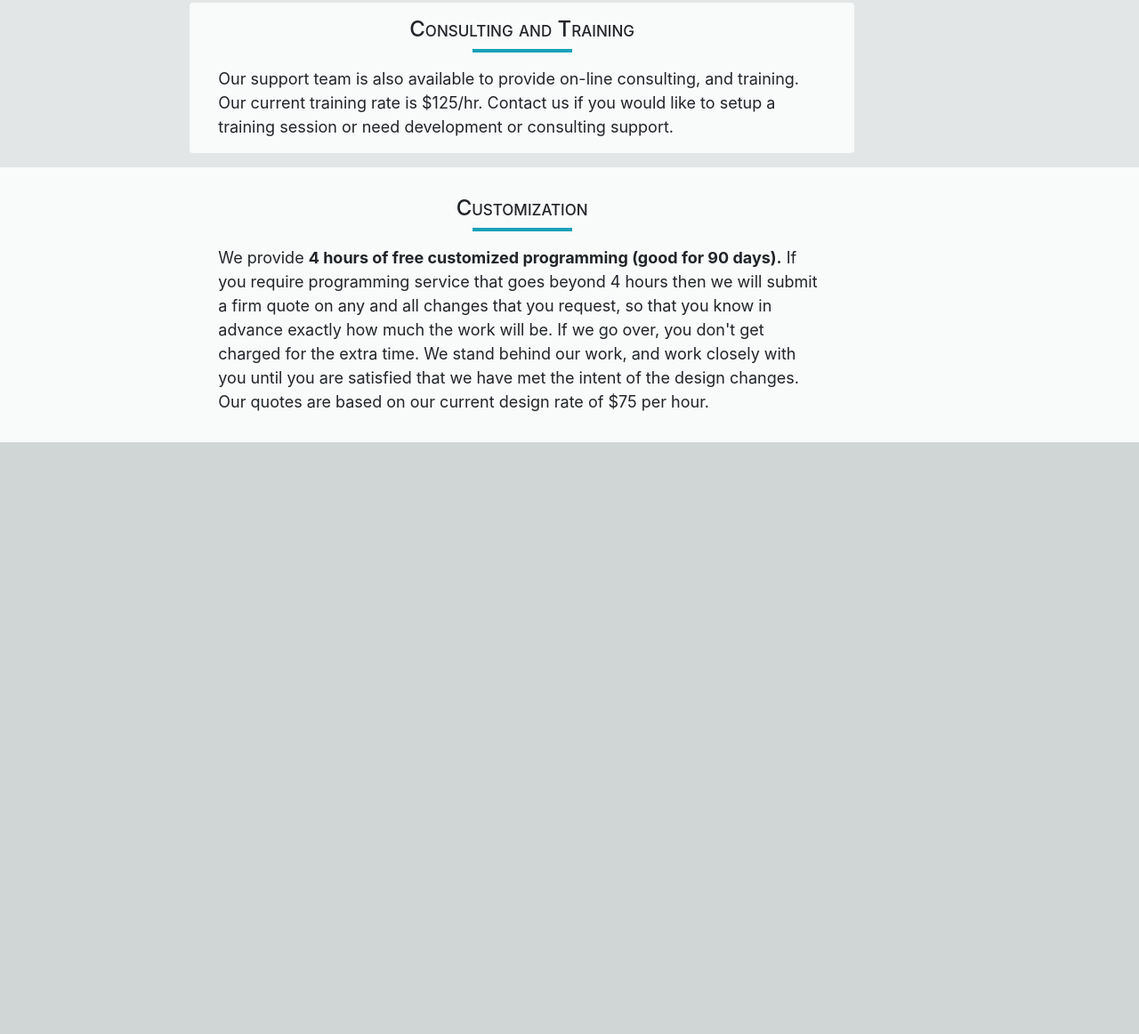
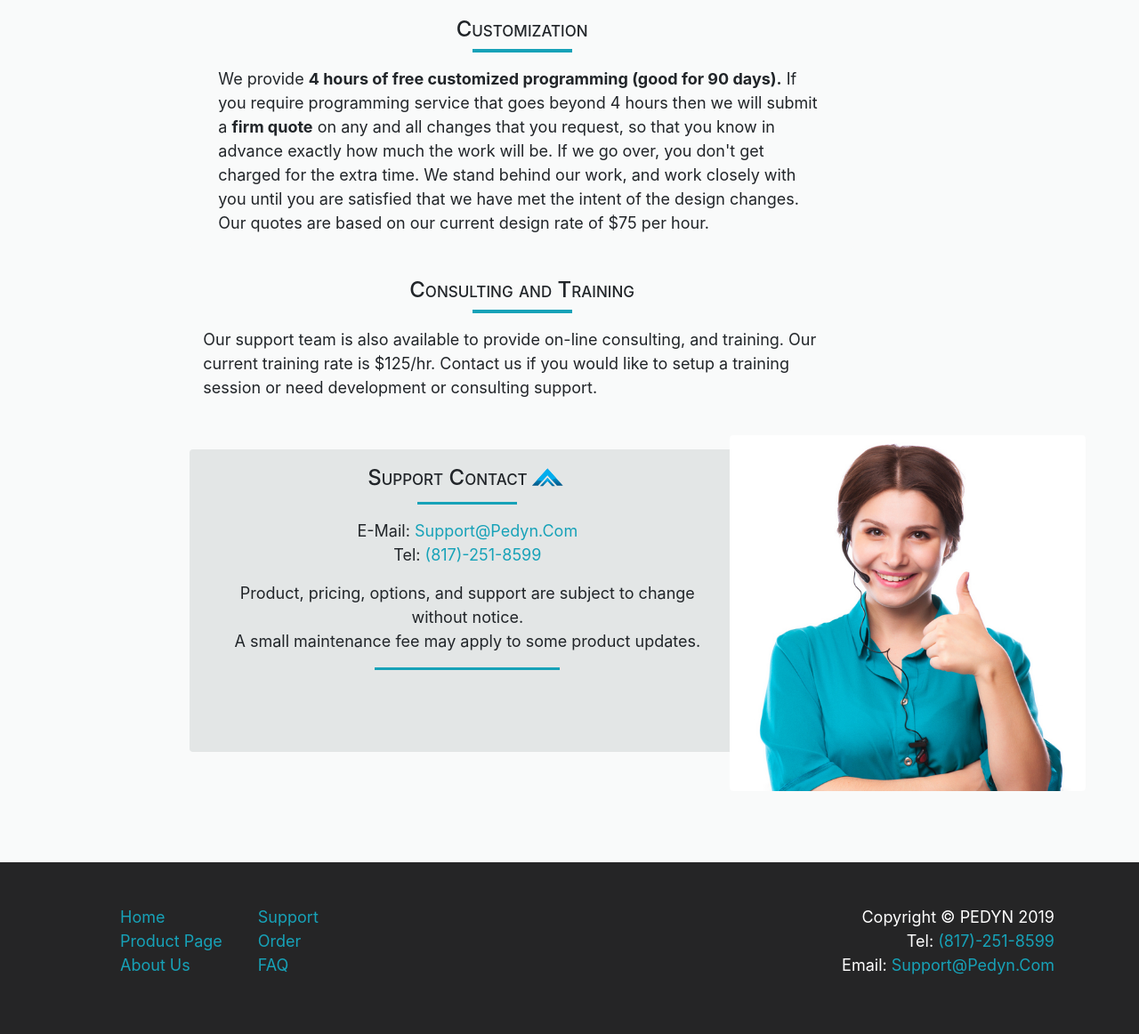
Before and after one commit to SydneyJeffries/Pedyn_Website, a website: page Support.html in a window 1280 px wide. Shown: the part 1305-2467 px from the top of the page at 89% size. Before the commit the page ends 1802 px from the top, so only its background shows below. Drawn offline with Linux system fonts and the light colour scheme.

Commit message:
finalized the support page
I incldued a picture next to the contact information; positioned that picture to over-lap to create the broken grid effect... and i created the responsiveness of the picture;

```diff
--- a/Style.css
+++ b/Style.css
@@ -109,6 +109,12 @@
 
    height: 3.5rem;
    padding-left: 3rem;
+ }
+
+ .logo_h4-inline {
+  margin-bottom: .22rem;
+   width: 2.8rem;
+    height: 2rem;
  }
 
  .MTcontainer{
@@ -549,8 +555,20 @@
 }
 
 
+.img-overlap {
+  display: block;
+  margin-left: auto;
+  margin-right: auto;
+  margin-top: 1rem;
+}
+
+
 /* everything above 1100px and not any smaller */
 @media only screen and (min-width: 1100px){
+
+
+
+
 
 .customers-industries.box {
   min-width: 1000px;
@@ -614,6 +632,15 @@
 /* everything slightly above tablet size */
 @media only screen and (min-width: 900px){
 
+  .img-overlap {
+    position: relative;
+    left:-3rem;
+    top:-2rem;
+    z-index: 1000;
+
+  }
+
+
 .paybycard-card {
   min-height: 236px;
 
@@ -637,6 +664,8 @@
 .row-white-xpadding {
   padding-left: 2rem;
 }
+
+
 
 .img-zscore {
  position: relative;
--- a/Support.html
+++ b/Support.html
@@ -112,7 +112,7 @@
     <div class= "col-lg-7 offset-lg-2">
         <section>
                 <strong class="smallcaps">PEDYN is a support-oriented company.</strong>
-                 We provide free telephone and e-mail support.
+                We provide  <strong>free telephone and e-mail support. </strong>
                  Our first rule of business is to take care of our customers.
                  Our free support covers any problems or issues that you might have with our program.
                   If you have specific questions and they are not covered in our help documentation, then please give us a call and we will be glad to help.
@@ -176,10 +176,25 @@
           </section>
         </div>
     </div>
-<div class="row row-grey-ypadding">
- <section class= "col-lg-7 offset-lg-2 white-box">
+    <div class="row row-white-ypadding">
+        <section class="col-lg-7 offset-lg-2 white-box">
+          <h4 class="text-center">Customization</h4>
+          <div class="underline mx-auto"></div>
+          We provide <strong> 4 hours of free customized programming (good for 90 days).</strong>
+          If you require programming service that goes beyond 4 hours then we will submit a <strong>firm quote</strong> on any and all changes that you request, so that you know in advance exactly how much the work will be.
+           If we go over, you don't get charged for the extra time.
+           We stand behind our work, and work closely with you until you are satisfied that we have met the intent of the design changes.
+           Our quotes are based on our current design rate of $75 per hour.
+
+
+        <section>
+      </div>
+
+
+<div class="row row-white-ypadding mb-4">
+ <section class= "col-lg-7 offset-lg-2 ">
 <h4 class="text-center">Consulting and Training </h4>
-<div class="underline" style="margin-left:auto; margin-right:auto;"></div>
+<div class="underline mx-auto" ></div>
 
     Our support team is also available to provide on-line consulting, and training.
      Our current training rate is $125/hr.
@@ -188,16 +203,81 @@
 
  </section>
 </div>
-<div class="row row-white-ypadding">
-  <section class="col-lg-7 offset-lg-2 white-box">
-    <h4 class="text-center">Customization</h4>
-    <div class="underline" style="margin-left:auto; margin-right:auto;"></div>
-    We provide <strong> 4 hours of free customized programming (good for 90 days).</strong>
-    If you require programming service that goes beyond 4 hours then we will submit a firm quote on any and all changes that you request, so that you know in advance exactly how much the work will be.
-     If we go over, you don't get charged for the extra time.
-     We stand behind our work, and work closely with you until you are satisfied that we have met the intent of the design changes.
-     Our quotes are based on our current design rate of $75 per hour.
+<div class="row row-white-ypadding mt-3 pb-5">
+  <section class="col-lg-6 offset-lg-2 grey-box pr-5" style="max-height:340px; ">
+    <h4 class="text-center"><span >Support Contact</span><img src="IMG/Logo/PEDYN-NoText.svg" alt="Picture of the Pedyn Logo" class="img-fluid logo_h4-inline"> </h4>
+    <div class="underline mx-auto"></div>
 
 
-  <section>
+  <p class="text-center">
+  E-Mail: <a class="text-info" href="mailto:support@pedyn.com"> Support@Pedyn.Com </a> </br>
+  Tel: <a class="text-info" href="tel:8172518599">  (817)-251-8599 </a> </p>
+
+
+<p class="text-center">Product, pricing, options, and support are subject to change without notice.</br>
+A small maintenance fee may apply to some product updates.
+
+<div class="underline-longer" style="margin-left:auto; margin-right:auto;" ></div>
+  </section>
+  <div class="col-lg-3 ">
+    <img src="IMG/others/Pedyn_Support.jpg" class="rounded img-overlap" alt="Picture of Pedyn's customer support" style="height:400px"  >
+  </div>
 </div>
+
+
+
+
+    <!-- Footer -->
+    <footer class="py-5 ">
+        <div class="container">
+        <div class="row">
+          <div class="col-4 d-flex">
+            <ul style="list-style-type: none;">
+              <li>
+                <a class="text-info" href="home">Home</a>
+              </li>
+              <li>
+                 <a class="text-info" href="Product Page">Product Page</a>
+              </li>
+              <li>
+                <a class="text-info" href="About us"> <span style="white-space: nowrap;"> About Us</span></a>
+              </li>
+
+            </ul>
+
+
+            <ul  style="list-style-type: none;">
+              <li>
+                <a class="text-info" href="supprt"> Support</a>
+              </li>
+              <li>
+                <a class="text-info" href="order">Order</a>
+              </li>
+              <li>
+                <a class="text-info" href="FAQ"> FAQ</a>
+              </li>
+            </ul>
+    </div>
+          <div class="col-md-8 col-sm-10 col-xs-10 ">
+
+          <p class="m-0 text-right text-white">Copyright &copy; PEDYN 2019</p>
+          <p class=" text-right text-white">
+            Tel:  <a class="text-info" href="tel:8172518599">  (817)-251-8599 </a>
+          </br>
+           Email:  <a class="text-info" href="mailto:support@pedyn.com"> Support@Pedyn.Com</a>
+
+          </p>
+        </div>
+
+      </div>
+
+        <!-- /.container -->
+      </footer>
+
+      <!-- Bootstrap core JavaScript -->
+
+      <script src="vendor/bootstrap/js/bootstrap.bundle.min.js"></script>
+
+    </body>
+
+  </html>
```
Also changed, not shown: IMG/Logo/PEDYN-NoText.svg (renamed from IMG/Logo/PEDYN 2-NoText.svg), IMG/others/Pedyn_Support.jpg (added).
